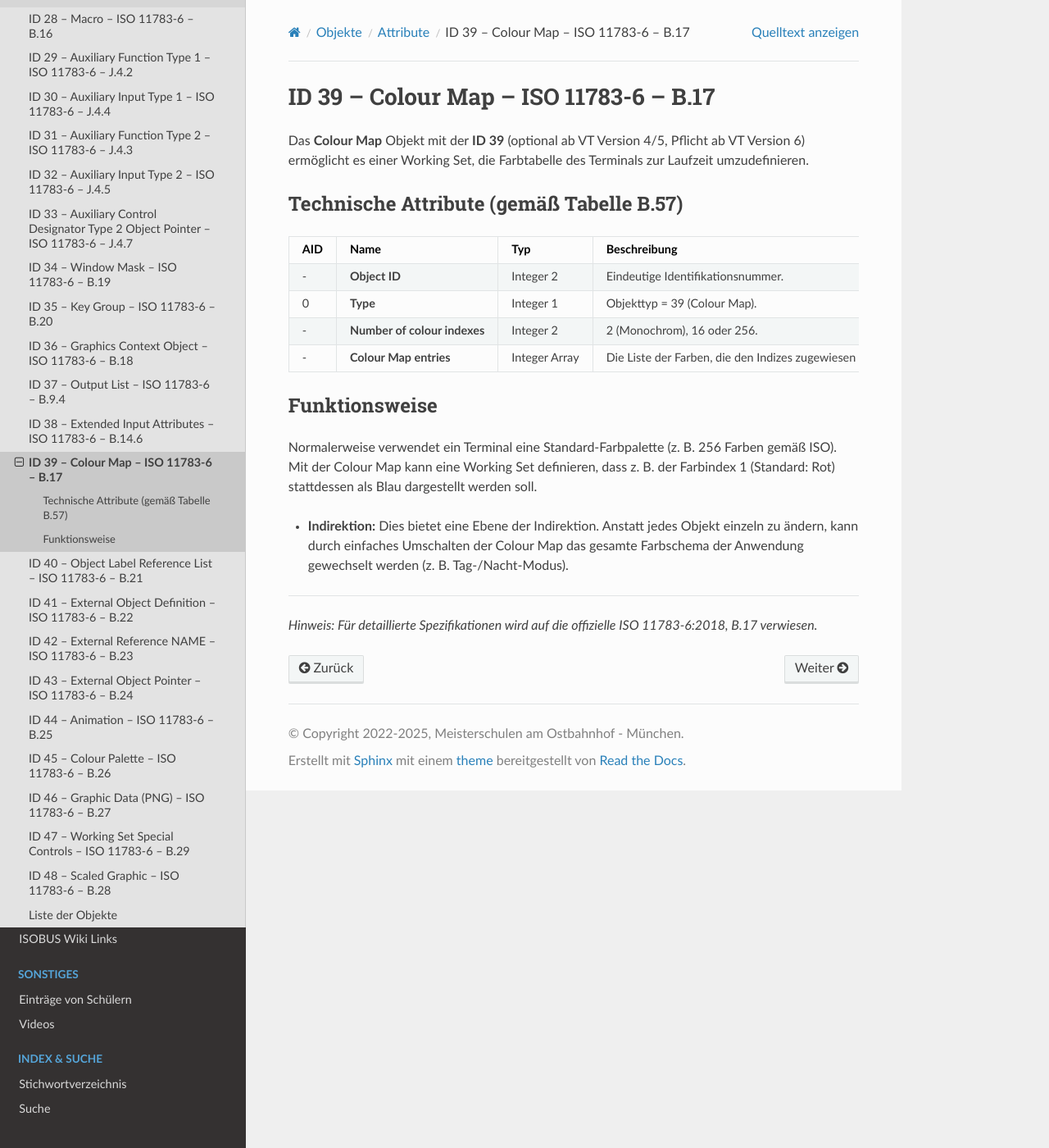
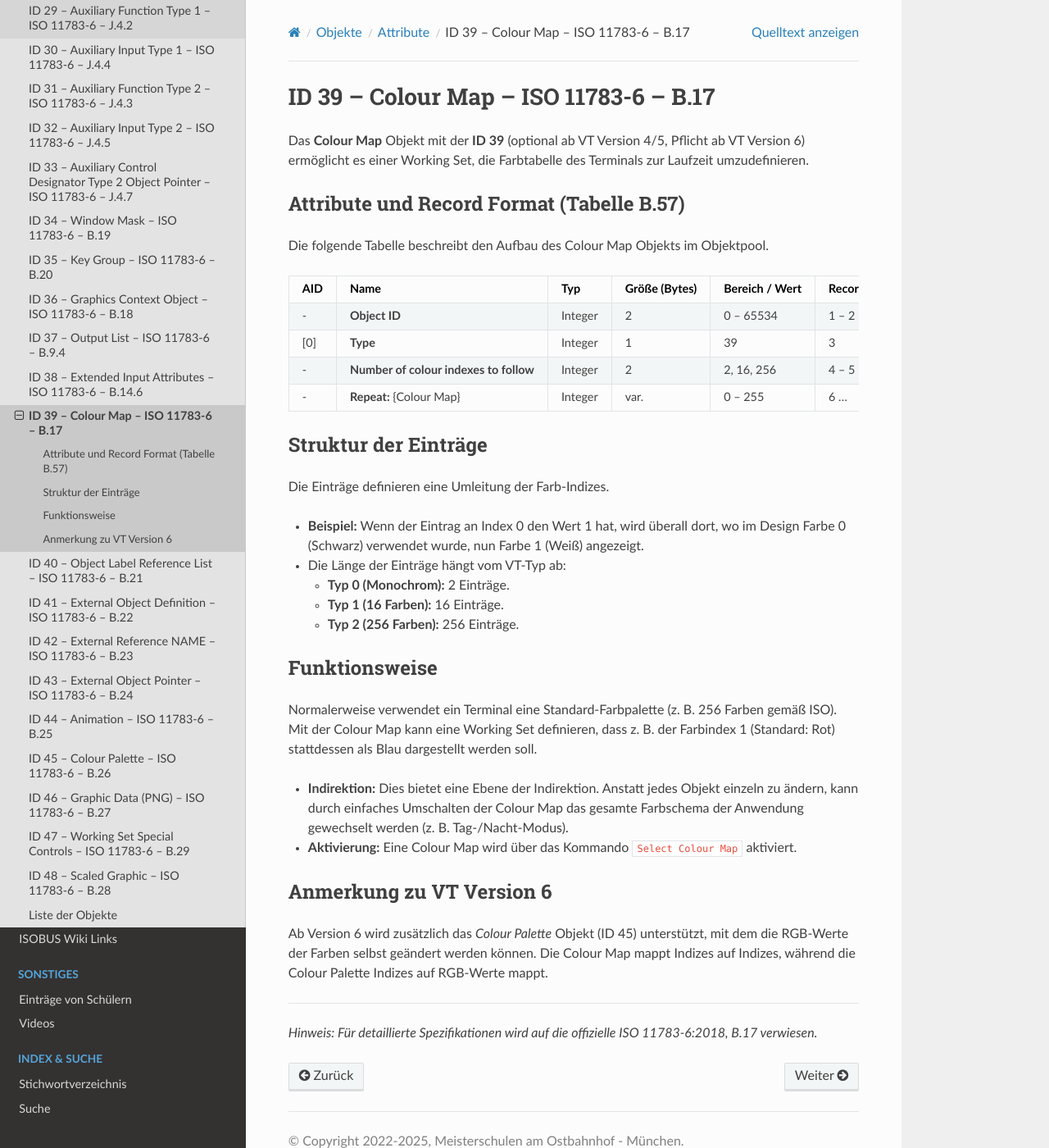
Before and after one commit to Meisterschulen-am-Ostbahnhof-Munchen/ISOBUS-VT-Objects-docs, a Sphinx documentation site: the page built from docs/isobus-objects/ID-39---Colour-Map---ISO-11783-6---B.17.md, in a window 1280 px wide and 1400 px high. Shown: the whole window at 82% size. Built offline with Sphinx 7.4.7 and the Read the Docs theme 3.1.0, drawn with Linux system fonts in a browser that asks for light colours.

Commit message:
docs: update Colour Map (ID 39) with accurate attribute table and record format from ISO 11783-6 Annex B.17

```diff
--- a/docs/isobus-objects/ID-39---Colour-Map---ISO-11783-6---B.17.md
+++ b/docs/isobus-objects/ID-39---Colour-Map---ISO-11783-6---B.17.md
@@ -5,18 +5,32 @@
 
 Das **Colour Map** Objekt mit der **ID 39** (optional ab VT Version 4/5, Pflicht ab VT Version 6) ermöglicht es einer Working Set, die Farbtabelle des Terminals zur Laufzeit umzudefinieren.
 
-## Technische Attribute (gemäß Tabelle B.57)
+### Attribute und Record Format (Tabelle B.57)
 
-| AID | Name | Typ | Beschreibung |
-| :--- | :--- | :--- | :--- |
-| - | **Object ID** | Integer 2 | Eindeutige Identifikationsnummer. |
-| 0 | **Type** | Integer 1 | Objekttyp = 39 (Colour Map). |
-| - | **Number of colour indexes**| Integer 2 | 2 (Monochrom), 16 oder 256. |
-| - | **Colour Map entries** | Integer Array| Die Liste der Farben, die den Indizes zugewiesen werden. |
+Die folgende Tabelle beschreibt den Aufbau des Colour Map Objekts im Objektpool.
+
+| AID | Name | Typ | Größe (Bytes) | Bereich / Wert | Record Byte | Beschreibung |
+| :--- | :--- | :--- | :--- | :--- | :--- | :--- |
+| - | **Object ID** | Integer | 2 | 0 – 65534 | 1 – 2 | Eindeutige ID im Objektpool. |
+| [0] | **Type** | Integer | 1 | 39 | 3 | Objekttyp = Colour Map. |
+| - | **Number of colour indexes to follow** | Integer | 2 | 2, 16, 256 | 4 – 5 | Anzahl der folgenden Einträge. Muss zur Farbtiefe des VTs passen (siehe Get Hardware). |
+| - | **Repeat:** {Colour Map} | Integer | var. | 0 – 255 | 6 ... | Liste von Farb-Indizes. |
+
+### Struktur der Einträge
+Die Einträge definieren eine Umleitung der Farb-Indizes.
+*   **Beispiel:** Wenn der Eintrag an Index 0 den Wert 1 hat, wird überall dort, wo im Design Farbe 0 (Schwarz) verwendet wurde, nun Farbe 1 (Weiß) angezeigt.
+*   Die Länge der Einträge hängt vom VT-Typ ab:
+    *   **Typ 0 (Monochrom):** 2 Einträge.
+    *   **Typ 1 (16 Farben):** 16 Einträge.
+    *   **Typ 2 (256 Farben):** 256 Einträge.
 
 ## Funktionsweise
 Normalerweise verwendet ein Terminal eine Standard-Farbpalette (z. B. 256 Farben gemäß ISO). Mit der Colour Map kann eine Working Set definieren, dass z. B. der Farbindex 1 (Standard: Rot) stattdessen als Blau dargestellt werden soll.
 *   **Indirektion:** Dies bietet eine Ebene der Indirektion. Anstatt jedes Objekt einzeln zu ändern, kann durch einfaches Umschalten der Colour Map das gesamte Farbschema der Anwendung gewechselt werden (z. B. Tag-/Nacht-Modus).
+*   **Aktivierung:** Eine Colour Map wird über das Kommando `Select Colour Map` aktiviert.
+
+## Anmerkung zu VT Version 6
+Ab Version 6 wird zusätzlich das *Colour Palette* Objekt (ID 45) unterstützt, mit dem die RGB-Werte der Farben selbst geändert werden können. Die Colour Map mappt Indizes auf Indizes, während die Colour Palette Indizes auf RGB-Werte mappt.
 
 ----
 *Hinweis: Für detaillierte Spezifikationen wird auf die offizielle ISO 11783-6:2018, B.17 verwiesen.*
```
